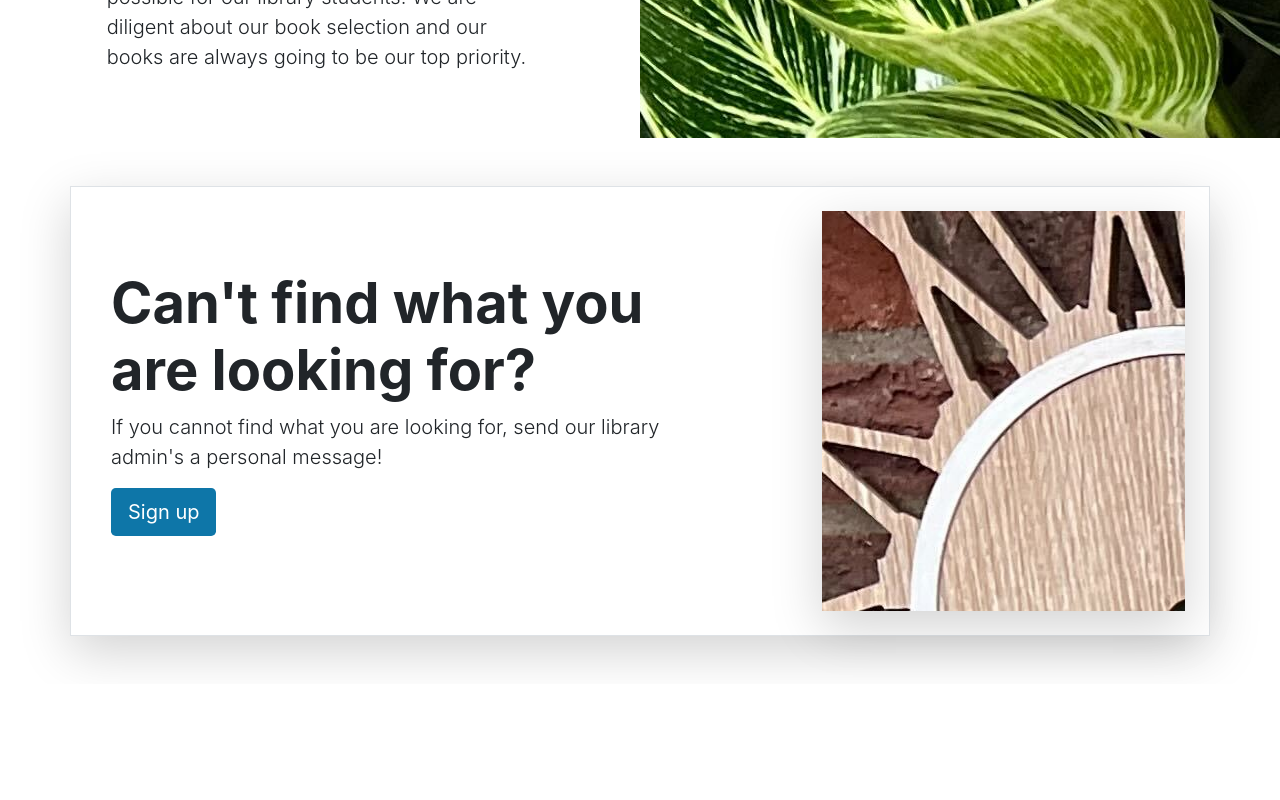
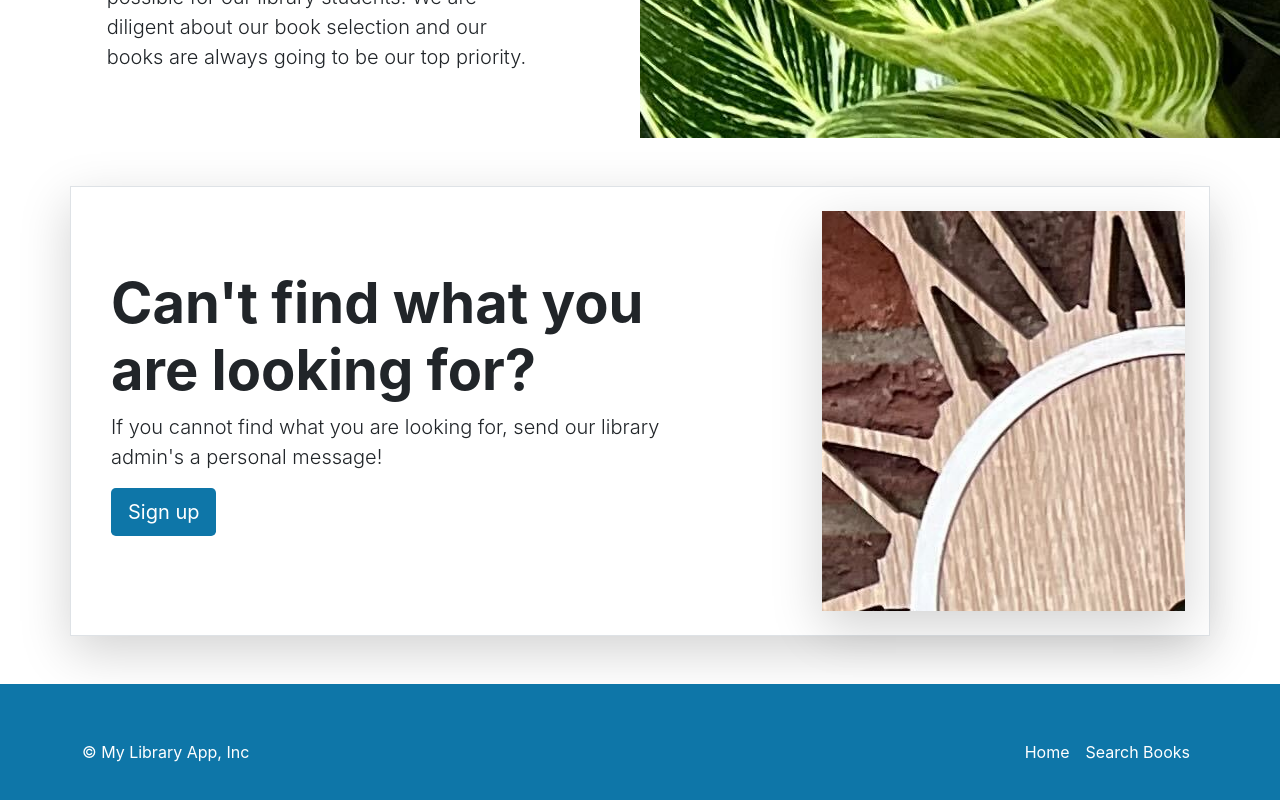
Before and after one commit to rakshitsahai/my-library, a React (Create React App) app: page / in a window 1280 px wide. Shown: the part 1786-2586 px from the top of the page. Before the commit the page ends 2470 px from the top, so only its background shows below. Built offline with nearby package versions, Linux system fonts and the light colour scheme; the HTML template or start-up script is replaced by a standard one.

Commit message:
added footer

```diff
--- a/src/App.tsx
+++ b/src/App.tsx
@@ -5,6 +5,7 @@
 import { Carousel } from './layouts/homepage/Carousel';
 import { Heros } from './layouts/homepage/Heros';
 import { LibraryServices } from './layouts/homepage/LibraryServices';
+import { Footer } from './layouts/footer/Footer';
 
 function App() {
   return (
@@ -14,6 +15,7 @@
       <Carousel/>
       <Heros/>
       <LibraryServices/>
+      <Footer/>
     </div>
   );
 }
--- /dev/null
+++ b/src/layouts/footer/Footer.tsx
@@ -0,0 +1,22 @@
+export const Footer = () => {
+    return (
+        <div className='main-color'>
+            <footer className='container d-flex flex-wrap
+                justify-content-between align-items-center py-5 main-color'>
+                <p className='col-md-4 mb-0 text-white'>© My Library App, Inc</p>
+                <ul className='nav navbar-dark col-md-4 justify-content-end'>
+                    <li className='nav-item'>
+                        <a href='#' className='nav-link px-2 text-white'>
+                            Home
+                        </a>
+                    </li>
+                    <li className='nav-item'>
+                        <a href='#' className='nav-link px-2 text-white'>
+                            Search Books
+                        </a>
+                    </li>
+                </ul>
+            </footer>
+        </div>
+    );
+}
```
